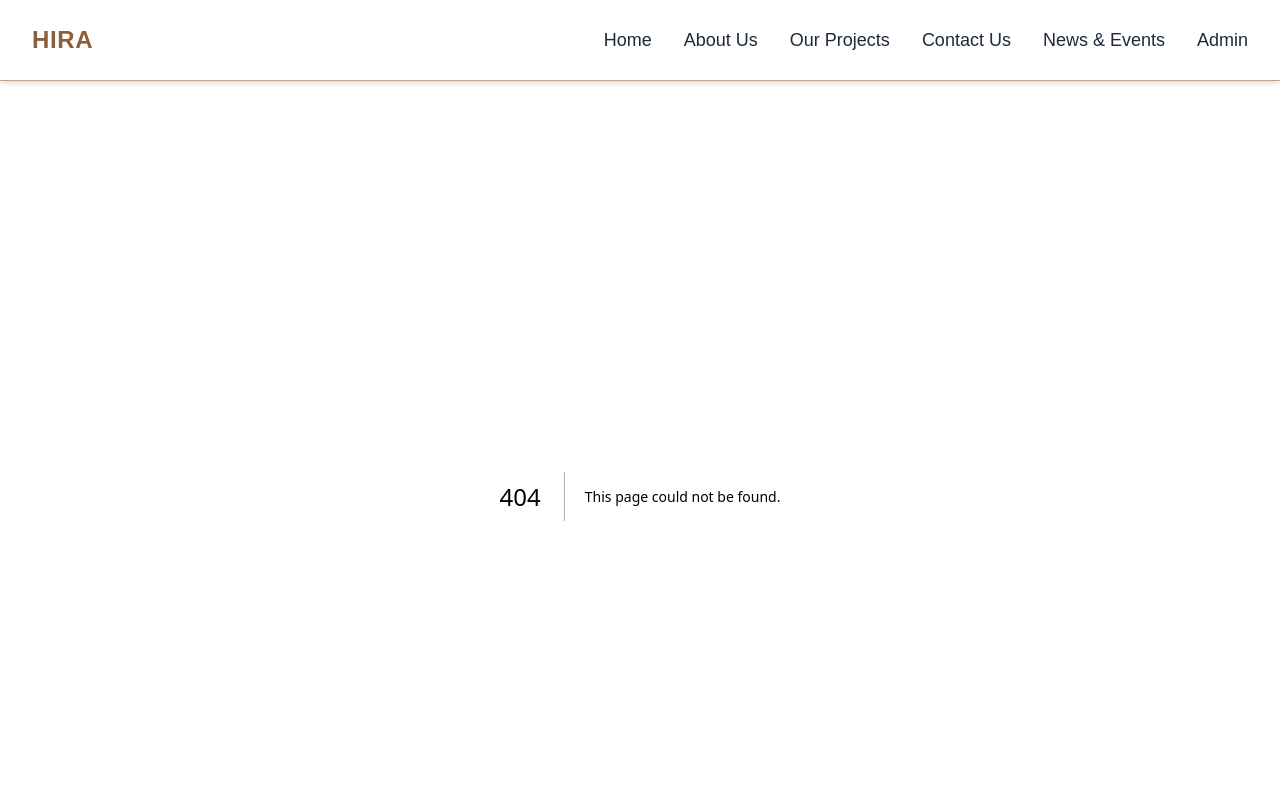
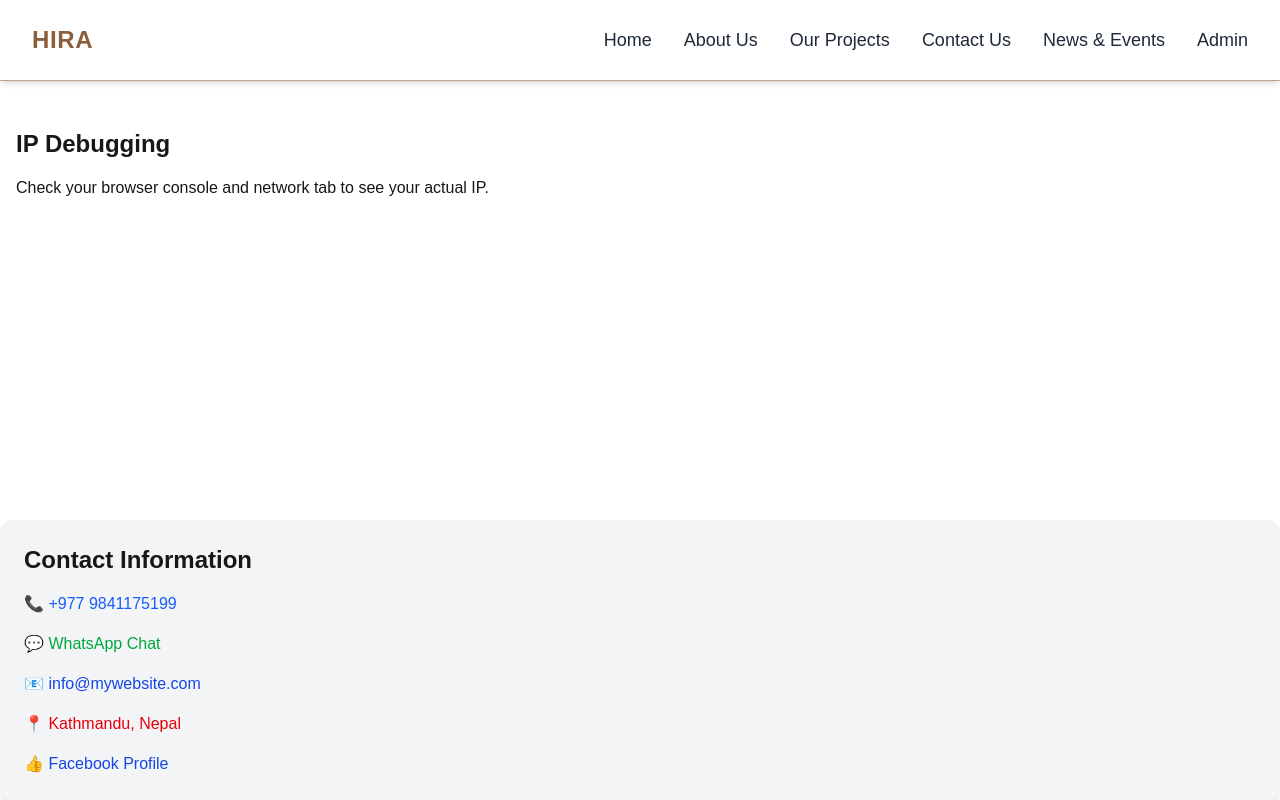
Before and after one commit to DipakRaut11/hira, a Next.js app: page /debug-ip in a window 1280 px wide. Before the commit this address had no page. Shown: the top 800 px of the page. Built offline with nearby package versions, Linux system fonts and the light colour scheme.

Commit message:
add IP debugging component for development

```diff
--- /dev/null
+++ b/app/debug-ip/page.tsx
@@ -0,0 +1,8 @@
+export default function DebugIP() {
+  return (
+    <div className="container mx-auto px-4 py-8">
+      <h1 className="text-2xl font-bold mb-4">IP Debugging</h1>
+      <p>Check your browser console and network tab to see your actual IP.</p>
+    </div>
+  );
+}
```
